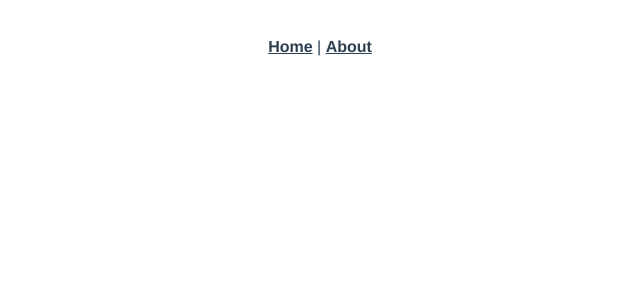
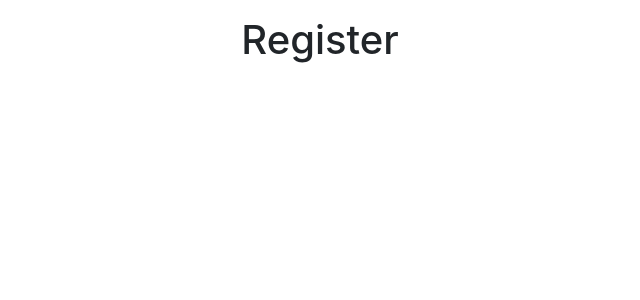
Before and after one commit to calvin-puram/complete_auth, a Vue app in the folder client/: page /register in a window 1280 px wide. Shown: the top 300 px of the page, without its empty margins (320-960 px from the left). Built offline with nearby package versions, Linux system fonts and the light colour scheme.

Commit message:
basic vue client clean up

```diff
--- a/client/babel.config.js
+++ b/client/babel.config.js
@@ -1,3 +1,14 @@
 module.exports = {
-  presets: ['@vue/cli-plugin-babel/preset']
+  presets: ['@vue/cli-plugin-babel/preset'],
+  plugins: [
+    [
+      'module-resolver',
+      {
+        root: ['./src'],
+        alias: {
+          '@views': './src/views'
+        }
+      }
+    ]
+  ]
 };
--- a/client/public/index.html
+++ b/client/public/index.html
@@ -1,17 +1,42 @@
 <!DOCTYPE html>
 <html lang="en">
   <head>
-    <meta charset="utf-8">
-    <meta http-equiv="X-UA-Compatible" content="IE=edge">
-    <meta name="viewport" content="width=device-width,initial-scale=1.0">
-    <link rel="icon" href="<%= BASE_URL %>favicon.ico">
+    <meta charset="utf-8" />
+    <meta http-equiv="X-UA-Compatible" content="IE=edge" />
+    <meta name="viewport" content="width=device-width,initial-scale=1.0" />
+    <link rel="icon" href="<%= BASE_URL %>favicon.ico" />
     <title><%= htmlWebpackPlugin.options.title %></title>
+    <link
+      rel="stylesheet"
+      href="https://stackpath.bootstrapcdn.com/bootstrap/4.4.1/css/bootstrap.min.css"
+      integrity="sha384-Vkoo8x4CGsO3+Hhxv8T/Q5PaXtkKtu6ug5TOeNV6gBiFeWPGFN9MuhOf23Q9Ifjh"
+      crossorigin="anonymous"
+    />
   </head>
   <body>
     <noscript>
-      <strong>We're sorry but <%= htmlWebpackPlugin.options.title %> doesn't work properly without JavaScript enabled. Please enable it to continue.</strong>
+      <strong
+        >We're sorry but <%= htmlWebpackPlugin.options.title %> doesn't work
+        properly without JavaScript enabled. Please enable it to
+        continue.</strong
+      >
     </noscript>
     <div id="app"></div>
+    <script
+      src="https://code.jquery.com/jquery-3.4.1.slim.min.js"
+      integrity="sha384-J6qa4849blE2+poT4WnyKhv5vZF5SrPo0iEjwBvKU7imGFAV0wwj1yYfoRSJoZ+n"
+      crossorigin="anonymous"
+    ></script>
+    <script
+      src="https://cdn.jsdelivr.net/npm/popper.js@1.16.0/dist/umd/popper.min.js"
+      integrity="sha384-Q6E9RHvbIyZFJoft+2mJbHaEWldlvI9IOYy5n3zV9zzTtmI3UksdQRVvoxMfooAo"
+      crossorigin="anonymous"
+    ></script>
+    <script
+      src="https://stackpath.bootstrapcdn.com/bootstrap/4.4.1/js/bootstrap.min.js"
+      integrity="sha384-wfSDF2E50Y2D1uUdj0O3uMBJnjuUD4Ih7YwaYd1iqfktj0Uod8GCExl3Og8ifwB6"
+      crossorigin="anonymous"
+    ></script>
     <!-- built files will be auto injected -->
   </body>
 </html>
--- a/client/src/App.vue
+++ b/client/src/App.vue
@@ -1,32 +1,5 @@
 <template>
-  <div id="app">
-    <div id="nav">
-      <router-link to="/">Home</router-link> |
-      <router-link to="/about">About</router-link>
-    </div>
+  <div>
     <router-view />
   </div>
 </template>
-
-<style>
-#app {
-  font-family: Avenir, Helvetica, Arial, sans-serif;
-  -webkit-font-smoothing: antialiased;
-  -moz-osx-font-smoothing: grayscale;
-  text-align: center;
-  color: #2c3e50;
-}
-
-#nav {
-  padding: 30px;
-}
-
-#nav a {
-  font-weight: bold;
-  color: #2c3e50;
-}
-
-#nav a.router-link-exact-active {
-  color: #42b983;
-}
-</style>
--- a/client/src/router/index.js
+++ b/client/src/router/index.js
@@ -1,23 +1,23 @@
 import Vue from 'vue';
 import VueRouter from 'vue-router';
-import Home from '../views/Home.vue';
+import Home from '@views/Home.vue';
+import Login from '@views/Login.vue';
+import Register from '@views/Register.vue';
 
 Vue.use(VueRouter);
 
 const routes = [
   {
     path: '/',
-    name: 'Home',
     component: Home
   },
   {
-    path: '/about',
-    name: 'About',
-    // route level code-splitting
-    // this generates a separate chunk (about.[hash].js) for this route
-    // which is lazy-loaded when the route is visited.
-    component: () =>
-      import(/* webpackChunkName: "about" */ '../views/About.vue')
+    path: '/login',
+    component: Login
+  },
+  {
+    path: '/register',
+    component: Register
   }
 ];
 
--- a/client/src/views/About.vue
+++ /dev/null
@@ -1,5 +0,0 @@
-<template>
-  <div class="about">
-    <h1>This is an about page</h1>
-  </div>
-</template>
--- a/client/src/views/Home.vue
+++ b/client/src/views/Home.vue
@@ -1,18 +1,12 @@
 <template>
-  <div class="home">
-    <img alt="Vue logo" src="../assets/logo.png" />
-    <HelloWorld msg="Welcome to Your Vue.js App" />
+  <div>
+    <h1 class="text-center mt-3">Home</h1>
   </div>
 </template>
 
 <script>
-// @ is an alias to /src
-import HelloWorld from '@/components/HelloWorld.vue';
-
 export default {
   name: 'Home',
-  components: {
-    HelloWorld
-  }
+
 };
 </script>
--- /dev/null
+++ b/client/src/views/Login.vue
@@ -0,0 +1,5 @@
+<template>
+  <div>
+    <h1 class="text-center mt-3">Login</h1>
+  </div>
+</template>
--- /dev/null
+++ b/client/src/views/Register.vue
@@ -0,0 +1,5 @@
+<template>
+  <div>
+    <h1 class="text-center mt-3">Register</h1>
+  </div>
+</template>
```
Also changed, not shown: package.json (+7 -1 lines), 1 other file (tests, documents, lock files or other folders).
